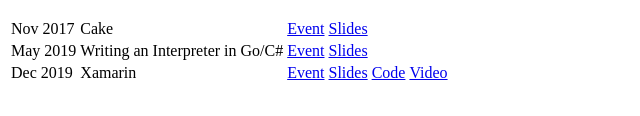
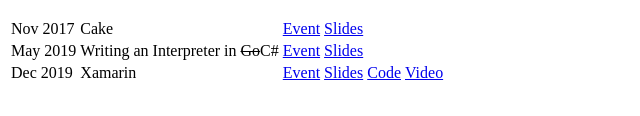
Before and after one commit to Timboski/Timboski.github.io, a plain HTML site: page index.html in a window 1280 px wide. Shown: the part 152-268 px from the top of the page, 0-640 px from the left. Drawn offline with Linux system fonts and the light colour scheme.

Commit message:
Strikethrough GO in Interpreter talk

```diff
--- a/index.html
+++ b/index.html
@@ -14,7 +14,7 @@
     </tr>
     <tr>
       <td>May 2019</td>
-      <td>Writing an Interpreter in Go/C#</td>
+      <td>Writing an Interpreter in <del>Go</del>C#</td>
       <td><a href="https://www.dotnetoxford.com/posts/2019-05-lightning-talks" target="_blank">Event</a></td>
       <td><a href="https://dotnetoxfordassets.blob.core.windows.net/2019-05-lightningtalks/InterpreterInCSharp.pptx" target="_blank">Slides</a></td>
     </tr>
```
